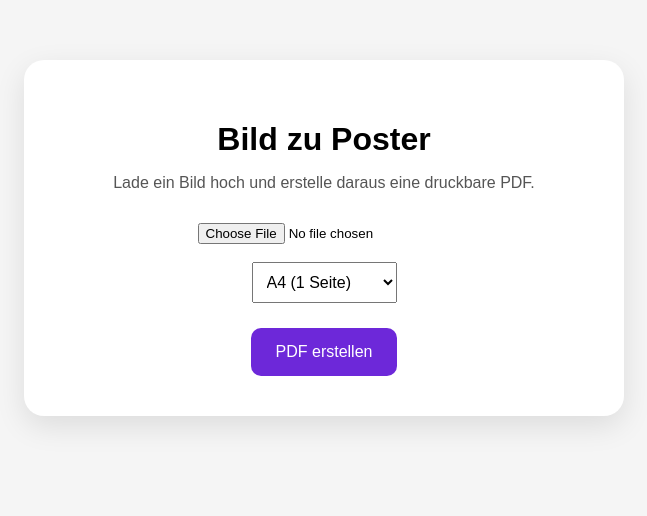
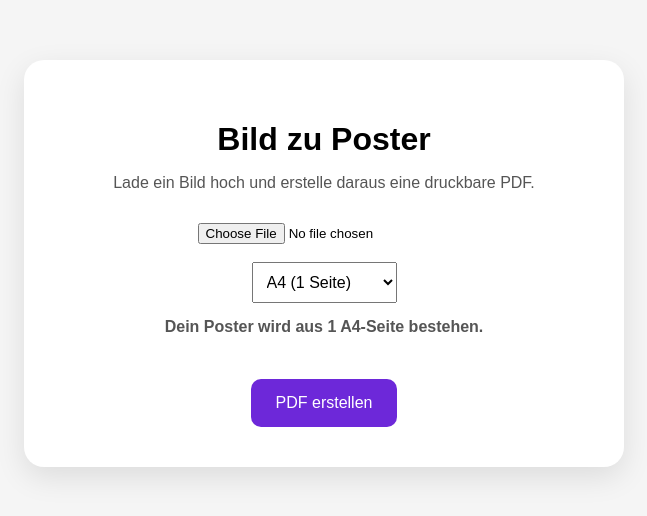
Before and after one commit to DE-Lupo/poster-tool, a Flask app: page / in a window 1280 px wide. Shown: the top 516 px of the page, without its empty margins (316-963 px from the left). Run offline with Flask 3, Linux system fonts and the light colour scheme.

Commit message:
Update index.html

```diff
--- a/templates/index.html
+++ b/templates/index.html
@@ -69,6 +69,12 @@ button:hover {
     font-weight: bold;
     color: #6d28d9;
 }
+
+#pageInfo {
+    margin-top: 15px;
+    color: #555;
+    font-weight: bold;
+}
 </style>
 </head>
 
@@ -86,12 +92,16 @@ button:hover {
 
         <br>
 
-        <select name="format">
-            <option value="A4">A4 (1 Seite)</option>
-            <option value="A3">A3 (4 Seiten)</option>
-            <option value="A2">A2 (8 Seiten)</option>
-            <option value="A1">A1 (16 Seiten)</option>
+        <select id="formatSelect" name="format">
+            <option value="A4" data-pages="1">A4 (1 Seite)</option>
+            <option value="A3" data-pages="4">A3 (4 Seiten)</option>
+            <option value="A2" data-pages="8">A2 (8 Seiten)</option>
+            <option value="A1" data-pages="16">A1 (16 Seiten)</option>
         </select>
+
+        <div id="pageInfo">
+            Dein Poster wird aus 1 A4-Seite bestehen.
+        </div>
 
         <br>
 
@@ -108,7 +118,10 @@ const imageInput = document.getElementById("imageInput");
 const preview = document.getElementById("preview");
 const form = document.getElementById("form");
 const loading = document.getElementById("loading");
+const formatSelect = document.getElementById("formatSelect");
+const pageInfo = document.getElementById("pageInfo");
 
+// Bildvorschau
 imageInput.addEventListener("change", function () {
     const file = this.files[0];
 
@@ -127,6 +140,14 @@ imageInput.addEventListener("change", function () {
     reader.readAsDataURL(file);
 });
 
+// Seiteninfo ändern
+formatSelect.addEventListener("change", function () {
+    const pages = this.options[this.selectedIndex].dataset.pages;
+    const word = pages === "1" ? "A4-Seite" : "A4-Seiten";
+    pageInfo.innerText = "Dein Poster wird aus " + pages + " " + word + " bestehen.";
+});
+
+// Ladeanzeige
 form.addEventListener("submit", function () {
     loading.style.display = "block";
 });
```
